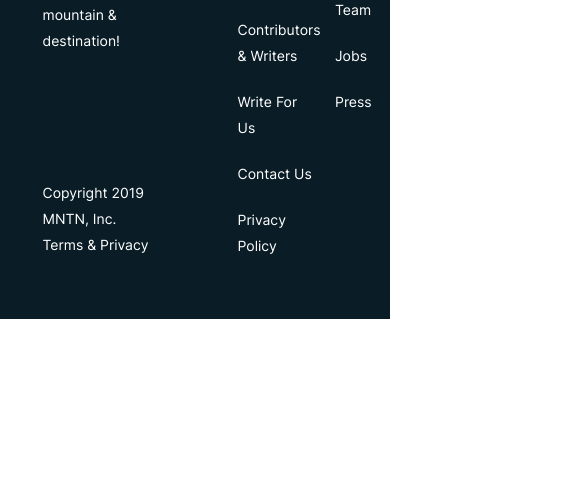
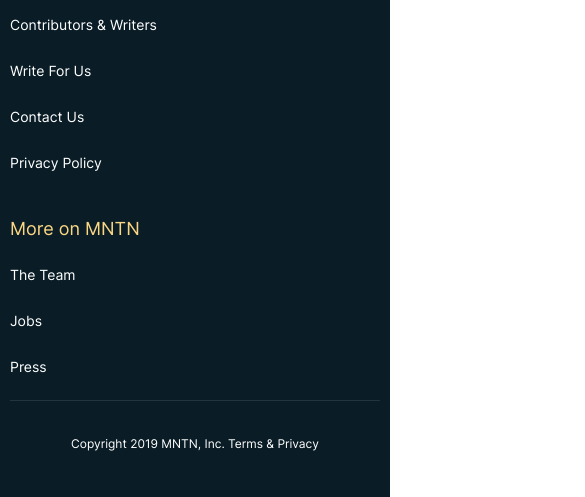
Before and after one commit to haitnguyen0802/MNTN, a website: page index.html in a window 390 px wide. Shown: the part 4680-5177 px from the top of the page, 585 px wide, since content can reach past the window. Before the commit the page ends 4999 px from the top, so only its background shows below. Drawn offline with Linux system fonts and the light colour scheme.

Commit message:
update reposive services, footer

```diff
--- a/index.html
+++ b/index.html
@@ -167,7 +167,7 @@
                 <div class="footer__info">
                     <img src="./img/main/Logo.svg" alt="">
                     <p>Get out there & discover your next slope,<br> mountain & destination!</p>
-                    <p class="footer_item">Copyright 2019 MNTN, Inc. Terms & Privacy</p>
+
                 </div>
                 <div class="footer__section--1 ">
                     <h4>More on The Blog</h4>
@@ -184,6 +184,7 @@
                     <p>Press</p>
                 </div>
             </div>
+            <p class="footer_item">Copyright 2019 MNTN, Inc. Terms & Privacy</p>
         </div>
     </footer>
 
--- a/scss/imports/pages/_home.scss
+++ b/scss/imports/pages/_home.scss
@@ -236,6 +236,20 @@
             grid-area: 2 / 8 / 3 / 13;
         }
     }
+    @media screen and (max-width: 390px) {
+        .title {
+            width: 100%;
+            margin: 80px auto;
+            padding: 0 20px;
+        }
+        .title h3 {
+            font-size: 24px;
+            margin-bottom: 30px;
+        }
+        .title p {
+            font-size: 12px;
+        }
+    }
 }
 /* // footer */
 footer {
@@ -243,6 +257,8 @@
     color: #fff;
     padding: 214px 0 40px;
     .footer_group {
+        border-top: 1px solid #23343c;
+        padding-top: 60px;
         p {
             margin: 20px 0;
             font-size: 14px;
@@ -257,12 +273,13 @@
         grid-column-gap: 20px;
         grid-row-gap: 0px;
     }
-
+    .footer_item {
+        padding-top: 50px;
+        text-align: center;
+        border-top: 1px solid #23343c;
+    }
     .footer__info {
         grid-area: 1 / 2 / 2 / 6;
-        .footer_item {
-            padding-top: 106px;
-        }
     }
     .footer__section--1 {
         grid-area: 1 / 8 / 2 / 11;
@@ -270,5 +287,29 @@
     .footer__section--2 {
         grid-area: 1 / 11 / 2 / 13;
     }
+    @media screen and (max-width: 390px) {
+        footer {
+            padding: 40px 20px;
+        }
+        .footer_group {
+            display: flex;
+            flex-direction: column;
+            gap: 20px;
+            padding-top: 30px;
+        }
+        .footer__info,
+        .footer__section--1,
+        .footer__section--2 {
+            grid-area: unset;
+        }
+        .footer__info img {
+            max-width: 150px;
+            margin-bottom: 10px;
+        }
+        .footer_item {
+            padding-top: 30px;
+            font-size: 12px;
+        }
+    }
 }
 /* Minh Pro Vip - End Code */
```
Also changed, not shown: scss/style.css, 1 other file.
